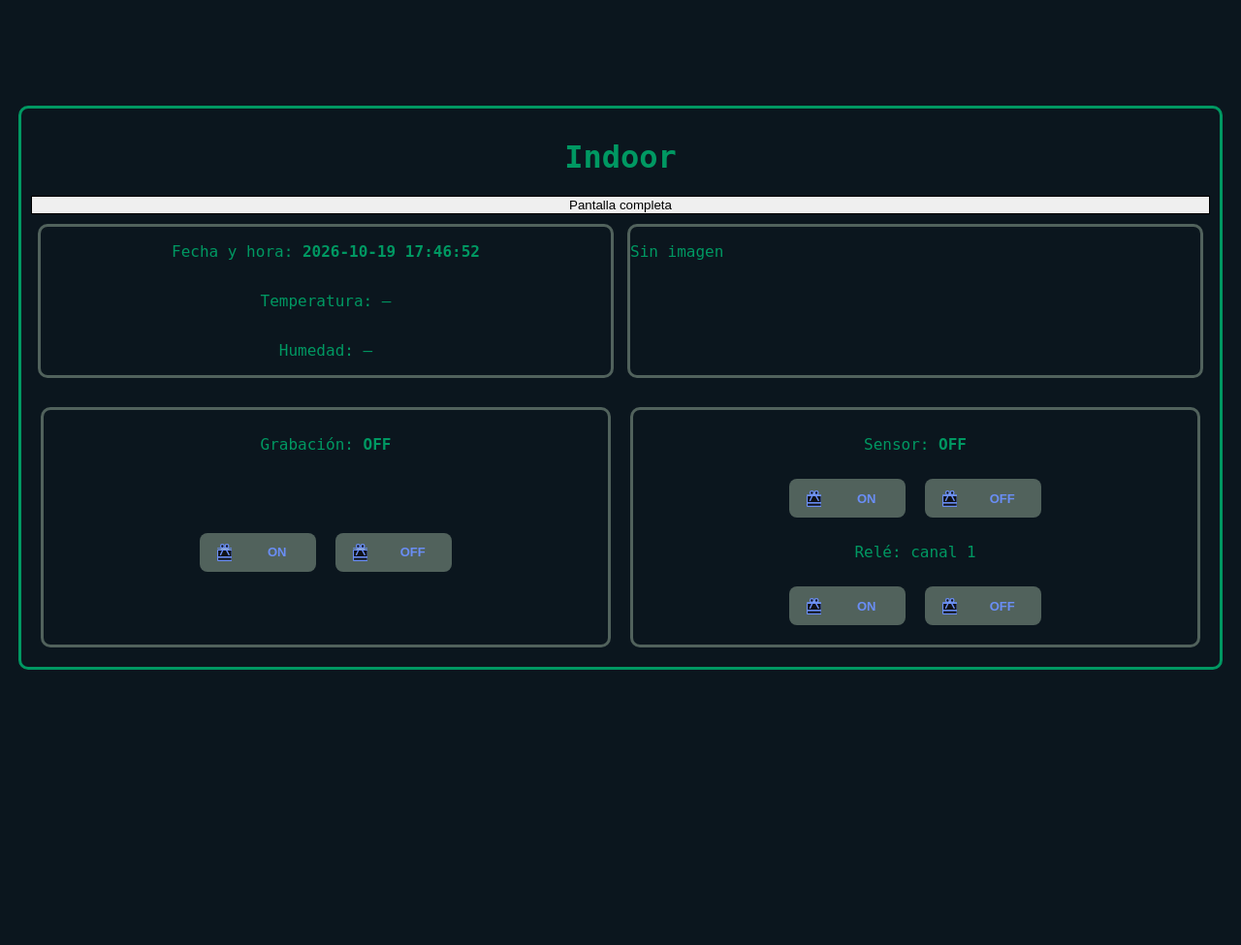
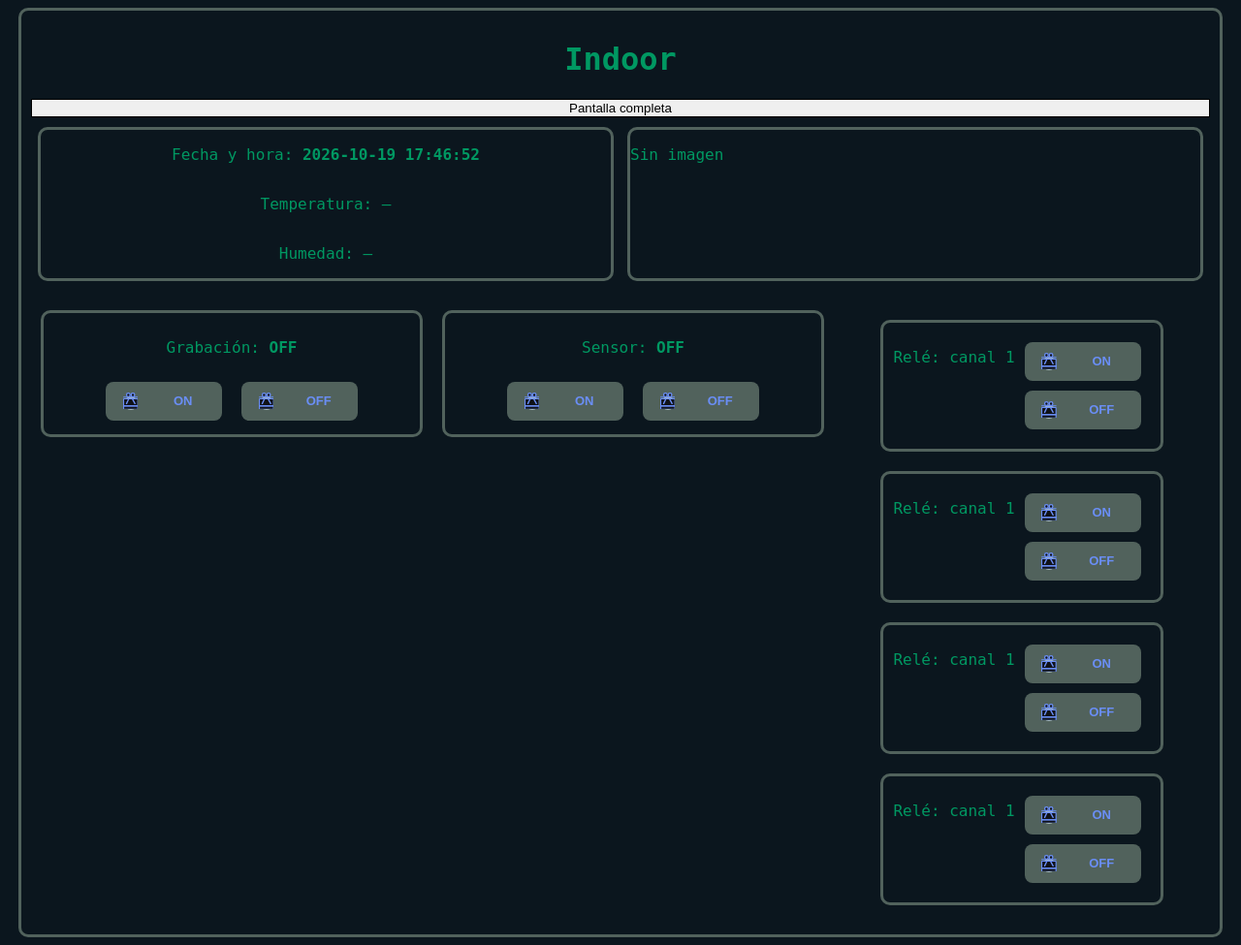
Before and after one commit to joelcastagnani/indoor, a Flask app: page / in a window 1280 px wide. Shown: the whole page at 97% size. Before the commit the page ends 691 px from the top, so only its background shows below. Run offline with Flask 3, Linux system fonts and the light colour scheme.

Commit message:
agrego botones para rele, solo html + css

```diff
--- a/static/style.css
+++ b/static/style.css
@@ -3,7 +3,12 @@
   --titulos: #009862;
 }
 
-html{display: flex;flex-direction: column;align-items: center;justify-content: center;height: 100%;}
+html {
+  display: flex;
+  flex-direction: column;
+  align-items: center;
+  justify-content: center;
+}
 
 body {
   font-family: jetbrains-mono, monospace;
@@ -11,13 +16,13 @@ body {
   padding: 10px;
   display: flex;
   flex-direction: column;
-  border: 3px solid var(--titulos);
+  border: 3px solid #51625C;
   border-radius: 10px;
   width: 95%;
 }
+
 section {
   border-radius: 10px;
-  /* padding: 10px; */
   margin-bottom: 10px;
   color: var(--titulos);
 
@@ -26,23 +31,24 @@ section {
   align-items: center;
   width: 100%;
   padding: 10px;
+}
 
-  border: #009862  3px red;
-}
 button {
   border: 1px solid black;
 }
+
 img {
   width: 80%;
   border: 3px solid #D8D2C6;
 }
 
-.img{
+.img {
   border: 3px solid #51625C;
   border-radius: 10px;
   width: 100%;
   height: 100%;
 }
+
 .info {
   display: flex;
   flex-direction: column;
@@ -51,6 +57,7 @@ img {
   border-radius: 10px;
   width: 100%;
 }
+
 .tit {
   width: 50%;
   text-align: center;
@@ -58,27 +65,49 @@ img {
   margin-left: auto;
   margin-right: auto;
 }
+
 .switches {
   margin: auto;
   display: flex;
   flex-direction: row;
   justify-content: center;
 }
+
 .onoff {
   margin: 10px;
   border: 3px solid #51625C;
 }
+
 .half1 {
   display: flex;
   flex-direction: row;
-  /* padding: 10px; */
   justify-content: center;
 }
+
 .half2 {
   display: flex;
   flex-direction: row;
-  /* padding: 10px; */
   justify-content: center;
+}
+
+.rele {
+  display: flex;
+  padding: 10px;
+  border: 3px solid #51625C;
+  border-radius: 10px;
+  margin: 10px;
+}
+
+.relebox{
+  display: flex;
+  flex-direction: column;
+  height: 100%;
+  padding: 0;
+  border: none;
+}
+
+.actions{
+  height: 105px;
 }
 
 /* From Uiverse.io by vinodjangid07 */
@@ -95,6 +124,7 @@ img {
   transition: all 0.3s;
   margin: 10px;
 }
+
 .IconContainer {
   width: 40px;
   height: 40px;
@@ -104,13 +134,16 @@ img {
   justify-content: center;
   position: relative;
 }
+
 .IconContainer svg {
   width: 40%;
   z-index: 3;
 }
+
 .box-top {
   transition: all 0.3s;
 }
+
 .text {
   color: #D8D2C6;
   width: 70px;
@@ -122,16 +155,20 @@ img {
   justify-content: center;
   font-weight: 600;
 }
+
 .reward-btn:hover .IconContainer .box-top {
   transform: translateY(-5px);
 }
+
 .reward-btn:hover {
   background-color: #202531;
 }
+
 .reward-btn:hover .coin {
   transform: translateY(-5px);
   transition-delay: 0.2s;
 }
+
 .coin {
   width: 25%;
   height: 25%;
@@ -143,9 +180,11 @@ img {
   border: 2px solid #A6B9BE;
   margin-top: 4px;
 }
+
 /* From Uiverse.io by vinodjangid07 */
 
 @media (max-width: 768px) {
+
   .half1,
   .half2 {
     flex-direction: column;
@@ -157,6 +196,7 @@ img {
     margin: 0 auto;
     margin-bottom: 10px;
   }
+
   section {
     width: 95%;
   }
--- a/templates/index.html
+++ b/templates/index.html
@@ -77,7 +77,8 @@
   </div>
 
   <div class="half2">
-    <section class="onoff box">
+
+    <section class="onoff box actions">
       <p>Grabación: <strong>{{ est_vid }}</strong></p>
       <div class="switches">
         <form method="post" action="/vid/on">
@@ -89,8 +90,9 @@
       </div>
     </section>
 
-    <section class="onoff box">
+    <section class="onoff box actions">
       <p>Sensor: <strong>{{ est_sen }}</strong></p>
+
       <div class="switches">
         <form method="post" action="/sen/on">
           {{ reward_button(text="ON", type="submit", mask_id="mask-sen-on") }}
@@ -99,8 +101,15 @@
           {{ reward_button(text="OFF", type="submit", mask_id="mask-sen-off") }}
         </form>
       </div>
+
+    </section>
+
+
+    <section class="onoff relebox">
+      <div class="rele">
         <p>Relé: canal 1</p>
-      <div class="switches">
+
+        <div class="switchesrele">
           <form method="post" action="/rele/on">
             {{ reward_button(text="ON", type="submit", mask_id="mask-rele-on") }}
           </form>
@@ -108,6 +117,46 @@
             {{ reward_button(text="OFF", type="submit", mask_id="mask-rele-off") }}
           </form>
         </div>
+      </div>
+
+      <div class="rele">
+        <p>Relé: canal 1</p>
+
+        <div class="switchesrele">
+          <form method="post" action="/rele/on">
+            {{ reward_button(text="ON", type="submit", mask_id="mask-rele-on") }}
+          </form>
+          <form method="post" action="/rele/off">
+            {{ reward_button(text="OFF", type="submit", mask_id="mask-rele-off") }}
+          </form>
+        </div>
+      </div>
+
+      <div class="rele">
+        <p>Relé: canal 1</p>
+
+        <div class="switchesrele">
+          <form method="post" action="/rele/on">
+            {{ reward_button(text="ON", type="submit", mask_id="mask-rele-on") }}
+          </form>
+          <form method="post" action="/rele/off">
+            {{ reward_button(text="OFF", type="submit", mask_id="mask-rele-off") }}
+          </form>
+        </div>
+      </div>
+
+      <div class="rele">
+        <p>Relé: canal 1</p>
+
+        <div class="switchesrele">
+          <form method="post" action="/rele/on">
+            {{ reward_button(text="ON", type="submit", mask_id="mask-rele-on") }}
+          </form>
+          <form method="post" action="/rele/off">
+            {{ reward_button(text="OFF", type="submit", mask_id="mask-rele-off") }}
+          </form>
+        </div>
+      </div>
     </section>
   </div>
 </body>
```
Lines whose indentation alone changed are shown as unchanged.
